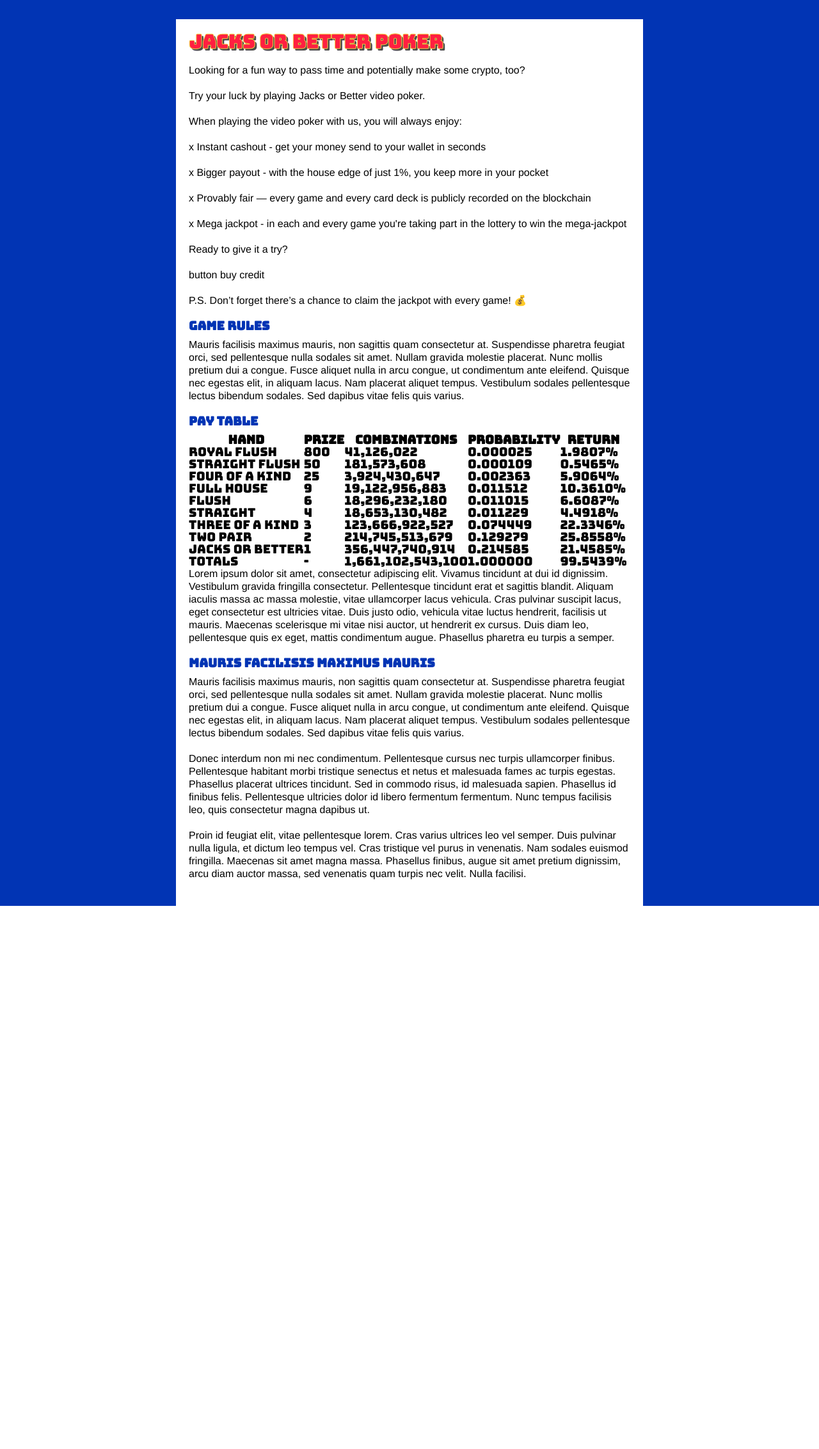
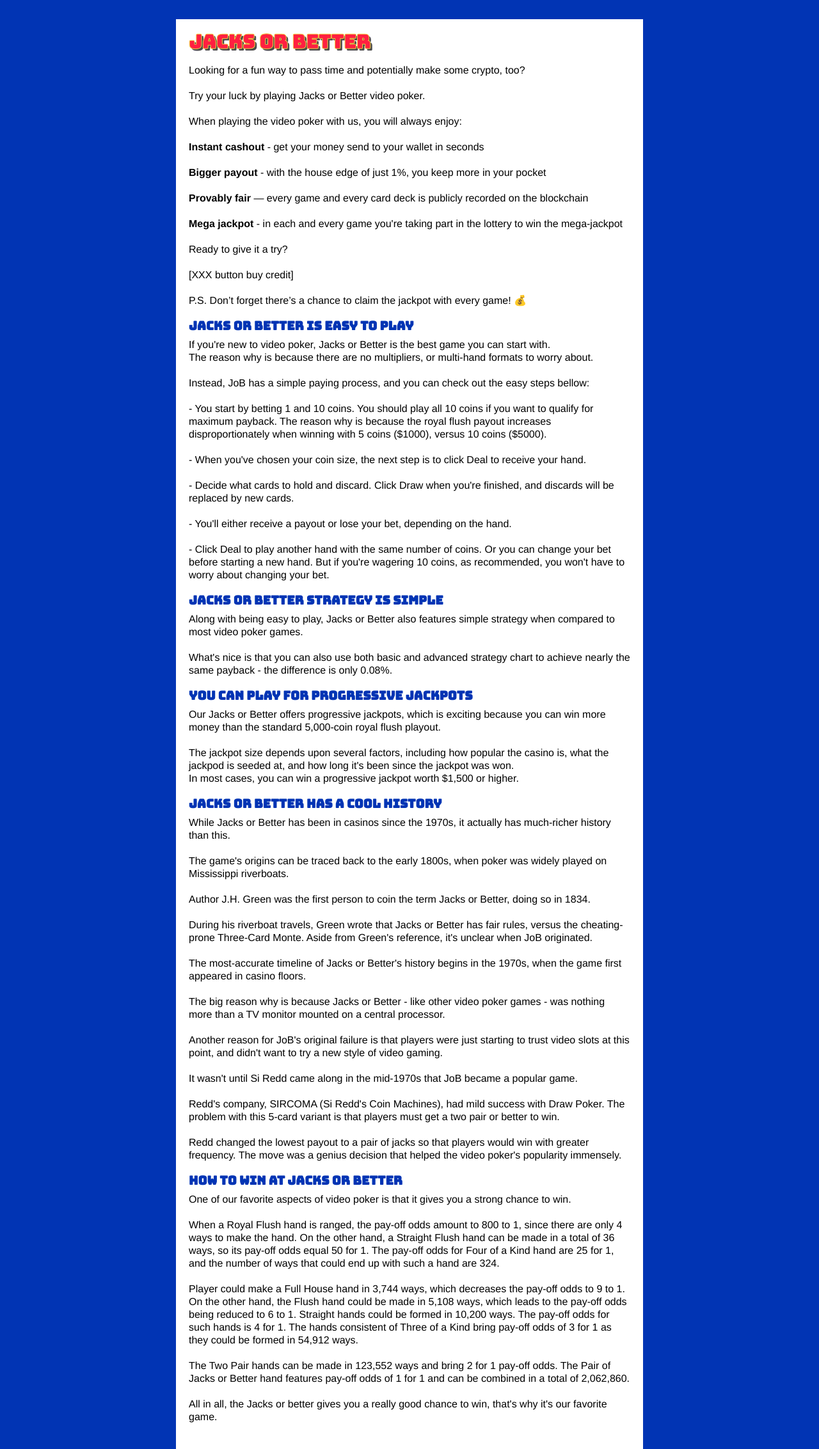
Before and after one commit to janfilips/blockchain-poker, a Django app: page /about in a window 1280 px wide. Shown: the whole page at 64% size. Before the commit the page ends 1416 px from the top, so only its background shows below. Run offline with Django 3.2, Linux system fonts and the light colour scheme.

Commit message:
drafted out about

```diff
--- a/templates/about.html
+++ b/templates/about.html
@@ -14,7 +14,7 @@
 
   <div class="site-wrap about-page">
     <header>
-      <h1>Jacks or Better Poker</h1>
+      <h1>Jacks or Better</h1>
     </header>
     <section>
       <p>
@@ -27,16 +27,17 @@
         When playing the video poker with us, you will always enjoy:
         <br/>
         <br/>
-        x Instant cashout - get your money send to your wallet in seconds
+
+        <b>Instant cashout</b> - get your money send to your wallet in seconds
         <br/>
         <br/>
-        x Bigger payout - with the house edge of just 1%, you keep more in your pocket
+        <b>Bigger payout</b> - with the house edge of just 1%, you keep more in your pocket
         <br/>
         <br/>
-        x Provably fair — every game and every card deck is publicly recorded on the blockchain
+        <b>Provably fair</b> — every game and every card deck is publicly recorded on the blockchain
         <br/>
         <br/>
-        x Mega jackpot - in each and every game you're taking part in the lottery to win the mega-jackpot
+        <b>Mega jackpot</b> - in each and every game you're taking part in the lottery to win the mega-jackpot
 
         <br/>
         <br/>
@@ -44,7 +45,7 @@
 
         <br/>
         <br/>
-        button buy credit
+        [XXX button buy credit]
 
         <br/>
         <br/>
@@ -52,101 +53,119 @@
 
       </p>
 
-      <h2>Game rules</h2>
-      <p>Mauris facilisis maximus mauris, non sagittis quam consectetur at. Suspendisse pharetra feugiat orci, sed pellentesque nulla sodales sit amet. Nullam gravida molestie placerat. Nunc mollis pretium dui a congue. Fusce aliquet nulla in arcu congue, ut condimentum ante eleifend. Quisque nec egestas elit, in aliquam lacus. Nam placerat aliquet tempus. Vestibulum sodales pellentesque lectus bibendum sodales. Sed dapibus vitae felis quis varius.</p>
+      <h2>Jacks or Better is easy to play</h2>
+      <p>
+        If you're new to video poker, Jacks or Better is the best game you can start with.
+        <br/>
+        The reason why is because there are no multipliers, or multi-hand formats to worry about.
+        <br/>
+        <br/>
+        Instead, JoB has a simple paying process, and you can check out the easy steps bellow:
+        <br/>
+        <br/>
+        - You start by betting 1 and 10 coins. You should play all 10 coins if you want to qualify
+        for maximum payback. The reason why is because the royal flush payout increases disproportionately
+        when winning with 5 coins ($1000), versus 10 coins ($5000).
+        <br/>
+        <br/>
+        - When you've chosen your coin size, the next step is to click Deal to receive your hand.
+        <br/>
+        <br/>
+        - Decide what cards to hold and discard. Click Draw when you're finished, and discards will be replaced by new cards.
+        <br/>
+        <br/>
+        - You'll either receive a payout or lose your bet, depending on the hand.
+        <br/>
+        <br/>
+        - Click Deal to play another hand with the same number of coins. Or you can change your bet before
+        starting a new hand. But if you're wagering 10 coins, as recommended, you won't have to worry about
+        changing your bet.
+      </p>
 
-      <h2>Pay Table</h2>
+      <h2>Jacks or Better Strategy Is Simple</h2>
+      <p>
+        Along with being easy to play, Jacks or Better also features simple strategy when compared to most
+        video poker games.
+        <br/>
+        <br/>
+        What's nice is that you can also use both basic and advanced strategy chart to achieve nearly
+        the same payback - the difference is only 0.08%.
+      </p>
 
-      <table class="wikitable">
+      <h2>You Can Play for Progressive Jackpots</h2>
+      <p>
+        Our Jacks or Better offers progressive jackpots, which is exciting because you can win more money
+        than the standard 5,000-coin royal flush playout.
+        <br/>
+        <br/>
+        The jackpot size depends upon several factors, including how popular the casino is, what the jackpod is seeded at,
+        and how long it's been since the jackpot was won.
+        <br/>
+        In most cases, you can win a progressive jackpot worth $1,500 or higher.
+      </p>
 
-          <tbody><tr>
-          <th>Hand</th>
-          <th>Prize</th>
-          <th>Combinations</th>
-          <th>Probability</th>
-          <th>Return
-          </th></tr>
-          <tr>
-          <td>Royal Flush</td>
-          <td>800</td>
-          <td>41,126,022</td>
-          <td>0.000025</td>
-          <td>1.9807%
-          </td></tr>
-          <tr>
-          <td>Straight Flush</td>
-          <td>50</td>
-          <td>181,573,608</td>
-          <td>0.000109</td>
-          <td>0.5465%
-          </td></tr>
-          <tr>
-          <td>Four of a kind</td>
-          <td>25</td>
-          <td>3,924,430,647</td>
-          <td>0.002363</td>
-          <td>5.9064%
-          </td></tr>
-          <tr>
-          <td>Full House</td>
-          <td>9</td>
-          <td>19,122,956,883</td>
-          <td>0.011512</td>
-          <td>10.3610%
-          </td></tr>
-          <tr>
-          <td>Flush</td>
-          <td>6</td>
-          <td>18,296,232,180</td>
-          <td>0.011015</td>
-          <td>6.6087%
-          </td></tr>
-          <tr>
-          <td>Straight</td>
-          <td>4</td>
-          <td>18,653,130,482</td>
-          <td>0.011229</td>
-          <td>4.4918%
-          </td></tr>
-          <tr>
-          <td>Three of a kind</td>
-          <td>3</td>
-          <td>123,666,922,527</td>
-          <td>0.074449</td>
-          <td>22.3346%
-          </td></tr>
-          <tr>
-          <td>Two Pair</td>
-          <td>2</td>
-          <td>214,745,513,679</td>
-          <td>0.129279</td>
-          <td>25.8558%
-          </td></tr>
-          <tr>
-          <td>Jacks or Better</td>
-          <td>1</td>
-          <td>356,447,740,914</td>
-          <td>0.214585</td>
-          <td>21.4585%
-          </td></tr>
-          <tr>
-          <td>Totals</td>
-          <td>-</td>
-          <td>1,661,102,543,100</td>
-          <td>1.000000</td>
-          <td>99.5439%
-          </td></tr></tbody></table>
+      <h2>Jacks or Better Has a Cool History</h2>
+      <p>
+        While Jacks or Better has been in casinos since the 1970s, it actually has much-richer history than this.
+        <br/>
+        <br/>
+        The game's origins can be traced back to the early 1800s, when poker was widely played on Mississippi riverboats.
+        <br/>
+        <br/>
+        Author J.H. Green was the first person to coin the term Jacks or Better, doing so in 1834.
+        <br/>
+        <br/>
+        During his riverboat travels, Green wrote that Jacks or Better has fair rules, versus the cheating-prone Three-Card Monte.
+        Aside from Green's reference, it's unclear when JoB originated.
+        <br/>
+        <br/>
+        The most-accurate timeline of Jacks or Better's history begins in the 1970s, when the game first appeared in casino floors.
+        <br/>
+        <br/>
+        The big reason why is because Jacks or Better - like other video poker games - was nothing more than a TV monitor mounted
+        on a central processor.
+        <br/>
+        <br/>
+        Another reason for JoB's original failure is that players were just starting to trust video slots at this point, and didn't
+        want to try a new style of video gaming.
+        <br/>
+        <br/>
+        It wasn't until Si Redd came along in the mid-1970s that JoB became a popular game.
+        <br/>
+        <br/>
+        Redd's company, SIRCOMA (Si Redd's Coin Machines), had mild success with Draw Poker. The problem with this 5-card variant
+        is that players must get a two pair or better to win.
+        <br/>
+        <br/>
+        Redd changed the lowest payout to a pair of jacks so that players would win with greater frequency. The move was a genius
+        decision that helped the video poker's popularity immensely.
+      </p>
 
+      <h2>How to Win at Jacks or Better</h2>
+      <p>
+        One of our favorite aspects of video poker is that it gives you a strong chance to win.
+        <br/>
+        <br/>
+        When a Royal Flush hand is ranged, the pay-off odds amount to 800 to 1, since there are only 4 ways
+        to make the hand.  On the other hand, a Straight Flush hand can be made in a total of 36 ways,
+        so its pay-off odds equal 50 for 1.  The pay-off odds for Four of a Kind hand are 25 for 1, and
+        the number of ways that could end up with such a hand are 324.
+        <br/>
+        <br/>
+        Player could make a Full House hand in 3,744 ways, which decreases the pay-off odds to 9 to 1. On the other hand,
+        the Flush hand could be made in 5,108 ways, which leads to the pay-off odds being reduced to 6 to 1.
+        Straight hands could be formed in 10,200 ways. The pay-off odds for such hands is 4 for 1. The hands consistent of
+        Three of a Kind bring pay-off odds of 3 for 1 as they could be formed in 54,912 ways.
+        <br/>
+        <br/>
+        The Two Pair hands can be made in 123,552 ways and bring 2 for 1 pay-off odds. The Pair of Jacks or Better hand
+        features pay-off odds of 1 for 1 and can be combined in a total of 2,062,860.
+        <br/>
+        <br/>
+        All in all, the Jacks or better gives you a really good chance to win, that's why it's our favorite game.
+      </p>
 
     </section>
-
-    <section>
-        <p>Lorem ipsum dolor sit amet, consectetur adipiscing elit. Vivamus tincidunt at dui id dignissim. Vestibulum gravida fringilla consectetur. Pellentesque tincidunt erat et sagittis blandit. Aliquam iaculis massa ac massa molestie, vitae ullamcorper lacus vehicula. Cras pulvinar suscipit lacus, eget consectetur est ultricies vitae. Duis justo odio, vehicula vitae luctus hendrerit, facilisis ut mauris. Maecenas scelerisque mi vitae nisi auctor, ut hendrerit ex cursus. Duis diam leo, pellentesque quis ex eget, mattis condimentum augue. Phasellus pharetra eu turpis a semper.</p>
-        <h2>Mauris facilisis maximus mauris</h2>
-        <p>Mauris facilisis maximus mauris, non sagittis quam consectetur at. Suspendisse pharetra feugiat orci, sed pellentesque nulla sodales sit amet. Nullam gravida molestie placerat. Nunc mollis pretium dui a congue. Fusce aliquet nulla in arcu congue, ut condimentum ante eleifend. Quisque nec egestas elit, in aliquam lacus. Nam placerat aliquet tempus. Vestibulum sodales pellentesque lectus bibendum sodales. Sed dapibus vitae felis quis varius.</p>
-        <p>Donec interdum non mi nec condimentum. Pellentesque cursus nec turpis ullamcorper finibus. Pellentesque habitant morbi tristique senectus et netus et malesuada fames ac turpis egestas. Phasellus placerat ultrices tincidunt. Sed in commodo risus, id malesuada sapien. Phasellus id finibus felis. Pellentesque ultricies dolor id libero fermentum fermentum. Nunc tempus facilisis leo, quis consectetur magna dapibus ut.</p>
-        <p>Proin id feugiat elit, vitae pellentesque lorem. Cras varius ultrices leo vel semper. Duis pulvinar nulla ligula, et dictum leo tempus vel. Cras tristique vel purus in venenatis. Nam sodales euismod fringilla. Maecenas sit amet magna massa. Phasellus finibus, augue sit amet pretium dignissim, arcu diam auctor massa, sed venenatis quam turpis nec velit. Nulla facilisi.</p>
-      </section>
 
   </div>
 
```
Also changed, not shown: game/views.py (+7 -0 lines).
